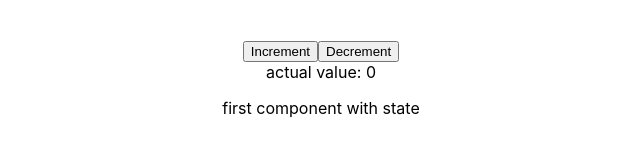
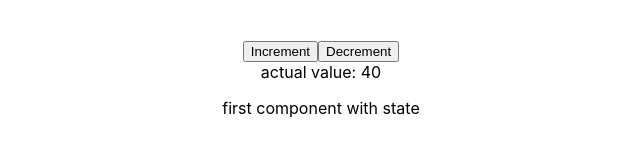
Before and after one commit to Antoniomora95/basic-react, a React (Create React App) app: page / in a window 1280 px wide. Shown: the top 160 px of the page, without its empty margins (319-959 px from the left). Built offline with nearby package versions, Linux system fonts and the light colour scheme.

Commit message:
initialize the state with props and default props

```diff
--- a/src/App.js
+++ b/src/App.js
@@ -74,21 +74,23 @@ class Tick extends Component{
 }
 
 function PrintCounter({counter}){
-  console.log(counter);
+  console.log(counter, 'change');
   return(
     <div>
       actual value: { counter }
     </div>
   );
 }
+// initialize this.state with props
 class Counter extends Component {
   constructor(props){
     super(props);
     this.state = {
-      counter: 0
+      counter: this.props.initialCounter
     }
     this.increment = this.increment.bind(this);
     this.decrement = this.decrement.bind(this);
+    console.log(this);
   }
   increment(){
     this.setState((state)=>{
@@ -102,9 +104,6 @@ class Counter extends Component {
       });
     }
   }
-  componentDidMount(){
-
-  }
     render(){
       let { counter } = this.state;
       return (
@@ -115,7 +114,9 @@ class Counter extends Component {
         </div>
       );
     }
-
+}
+Counter.defaultProps = {
+  initialCounter: 25
 }
 class App extends Component {
 
@@ -126,7 +127,7 @@ class App extends Component {
   render(){
     return (
       <div className="App">
-        <Counter></Counter>
+        <Counter initialCounter={40}></Counter>
         <p>first component with state</p>
       </div>
       );
```
